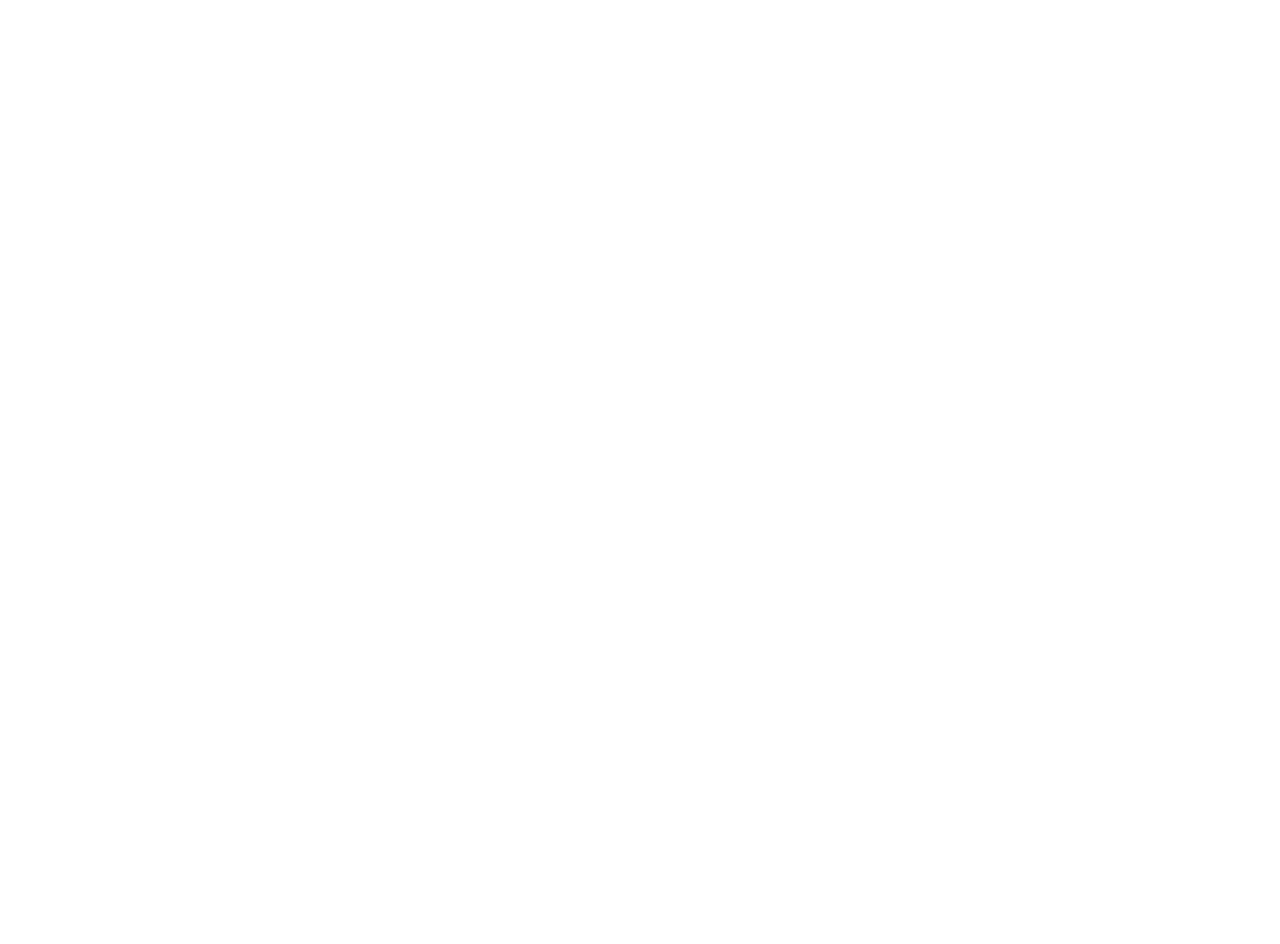
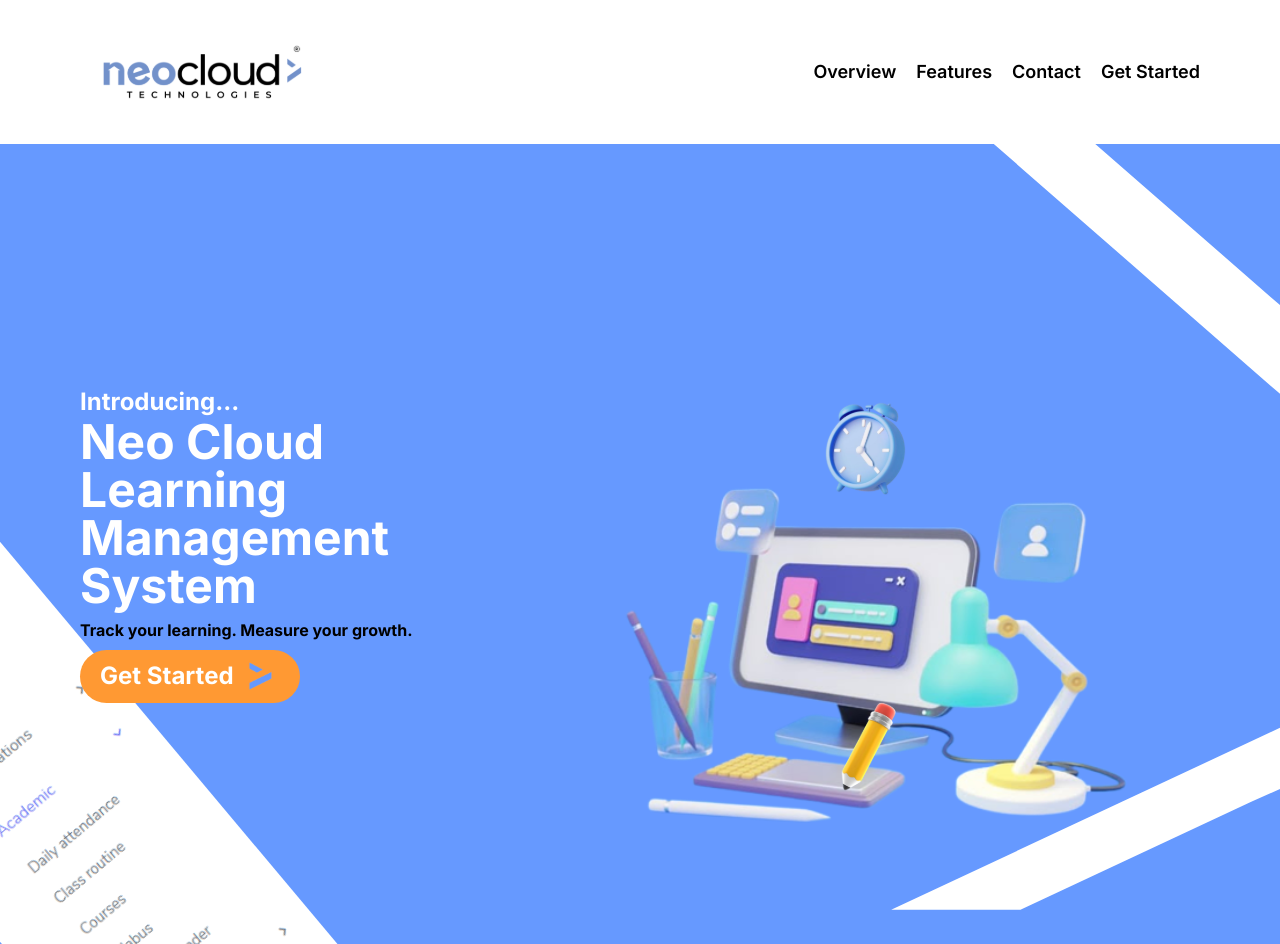
Before and after one commit to Olumightty/nct-learning-management-system-product-website, a Next.js app: page / in a window 1280 px wide. Before the commit the page ends 800 px from the top, so only its background shows below. Built offline with nearby package versions, Linux system fonts and the light colour scheme.

Commit message:
done with hero

```diff
--- a/src/app/globals.css
+++ b/src/app/globals.css
@@ -16,3 +16,9 @@
 body{
   font-family: 'Inter', sans-serif;
 }
+
+.custom-background{
+  background-image: url('/hero-background.svg');
+  background-size: cover;
+  background-repeat: no-repeat;
+}
--- a/src/app/layout.tsx
+++ b/src/app/layout.tsx
@@ -1,9 +1,13 @@
 import type { Metadata } from "next";
 import "./globals.css";
+import NavBar from "@/components/NavBar/NavBar";
 
 export const metadata: Metadata = {
   title: "Create Next App",
   description: "Generated by create next app",
+  icons: {
+    icon: '/logo-icon.svg',
+  }
 };
 
 export default function RootLayout({
@@ -16,7 +20,10 @@
       <body
         className={`antialiased`}
       >
-        {children}
+        <NavBar/>
+        <main>
+          {children}
+        </main>
       </body>
     </html>
   );
--- a/src/app/page.tsx
+++ b/src/app/page.tsx
@@ -1,7 +1,10 @@
+import Hero from "@/components/Hero/Hero";
 import Image from "next/image";
 
 export default function Home() {
   return (
-    <></>
+    <>
+      <Hero/>
+    </>
   );
 }
--- /dev/null
+++ b/src/components/Hero/Hero.tsx
@@ -0,0 +1,31 @@
+import Image from 'next/image'
+import Link from 'next/link'
+import React from 'react'
+
+const Hero = () => {
+  return (
+    <section id='hero' className='bg-(--neo-blue) custom-background px-20 flex items-center justify-between h-[100vh]'>
+        <article className='w-fit'>
+            <header>
+                <span className='text-(--white) text-2xl font-bold'>Introducing...</span>
+                <h1 className='text-(--white) text-5xl font-bold'>Neo Cloud Learning <br /> Management System</h1>
+            </header>
+            <p className='text-(--black) font-bold my-2'>Track your learning. Measure your growth.</p>
+            <Link href={"https://portal.neocloud.ng/"} className='w-fit mx-auto'>
+                <button className='rounded-4xl px-5 py-2 bg-(--deep-orange) text-(--white) flex items-center gap-2 text-2xl font-bold cursor-pointer'>
+                    Get Started
+                    <Image src="/logo-icon.svg" alt="icon" width={38} height={37}/>
+                </button>
+            </Link>
+        </article>
+        <div className='relative w-[736px] h-[552px] self-end flex flex-col justify-center items-center'>
+            <Image className='absolute top-0' src="/clock.svg" alt="clock" width={113} height={113}/>
+            <Image src="/desk-setup.svg" alt="hero" width={736} height={552}/>
+            <Image className='absolute bottom-35' src="/pencil.svg" alt="pencil" width={113} height={113}/>
+        </div>
+
+    </section>
+  )
+}
+
+export default Hero
--- /dev/null
+++ b/src/components/NavBar/NavBar.tsx
@@ -0,0 +1,21 @@
+import Image from 'next/image'
+import React from 'react'
+import NavLink from './NavLink'
+
+const NavBar = () => {
+  return (
+    <nav className='bg-(--white) flex items-center justify-between px-20'>
+        <div className='w-[242px] h-[144px]'>
+            <Image src="/logo.svg" alt="logo" width={242} height={144}/>
+        </div>
+        <ul className='flex gap-5 items-center'>
+            <NavLink href="#overview">Overview</NavLink>
+            <NavLink href="#features">Features</NavLink>
+            <NavLink href="#contact">Contact</NavLink>
+            <NavLink href="https://portal.neocloud.ng/">Get Started</NavLink>
+        </ul>
+    </nav>
+  )
+}
+
+export default NavBar
--- /dev/null
+++ b/src/components/NavBar/NavLink.tsx
@@ -0,0 +1,16 @@
+import Link from 'next/link'
+import React from 'react'
+
+
+interface NavLinkProps {
+    href: string
+    children: React.ReactNode
+
+}
+const NavLink = (props: NavLinkProps) => {
+  return (
+    <li className='text-lg font-semibold'><Link href={props.href}>{props.children}</Link></li>
+  )
+}
+
+export default NavLink
```
